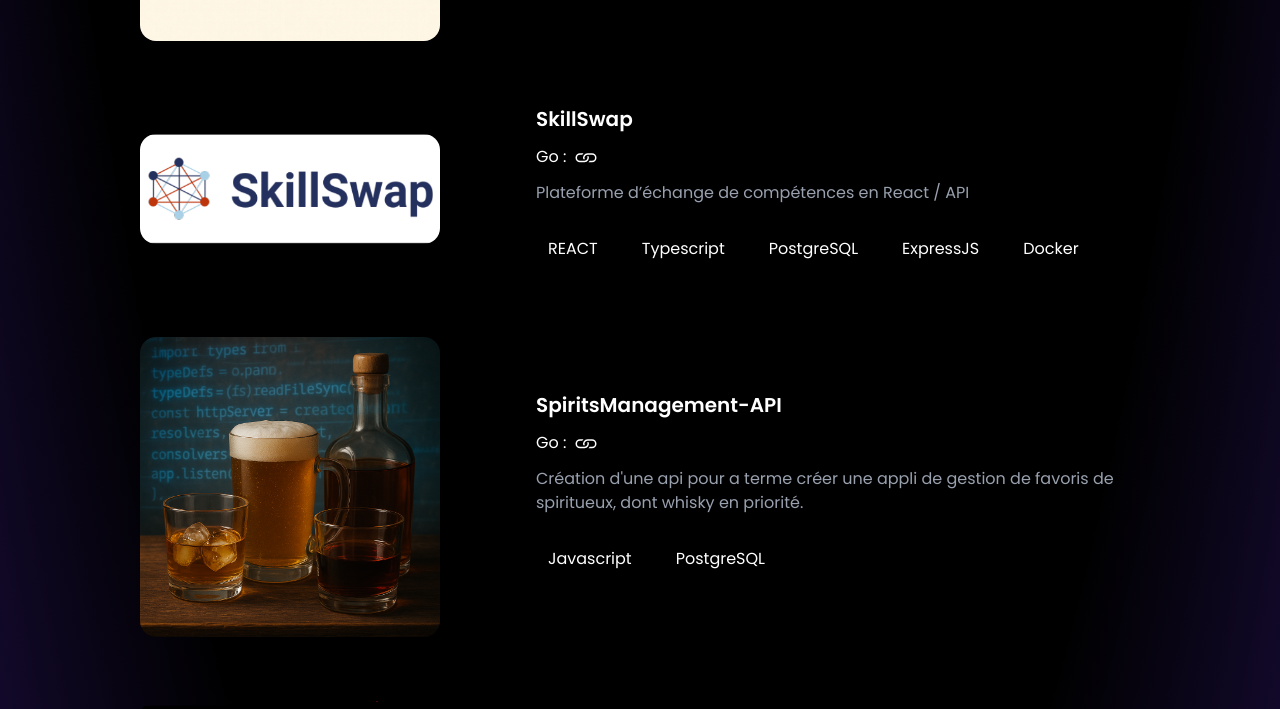
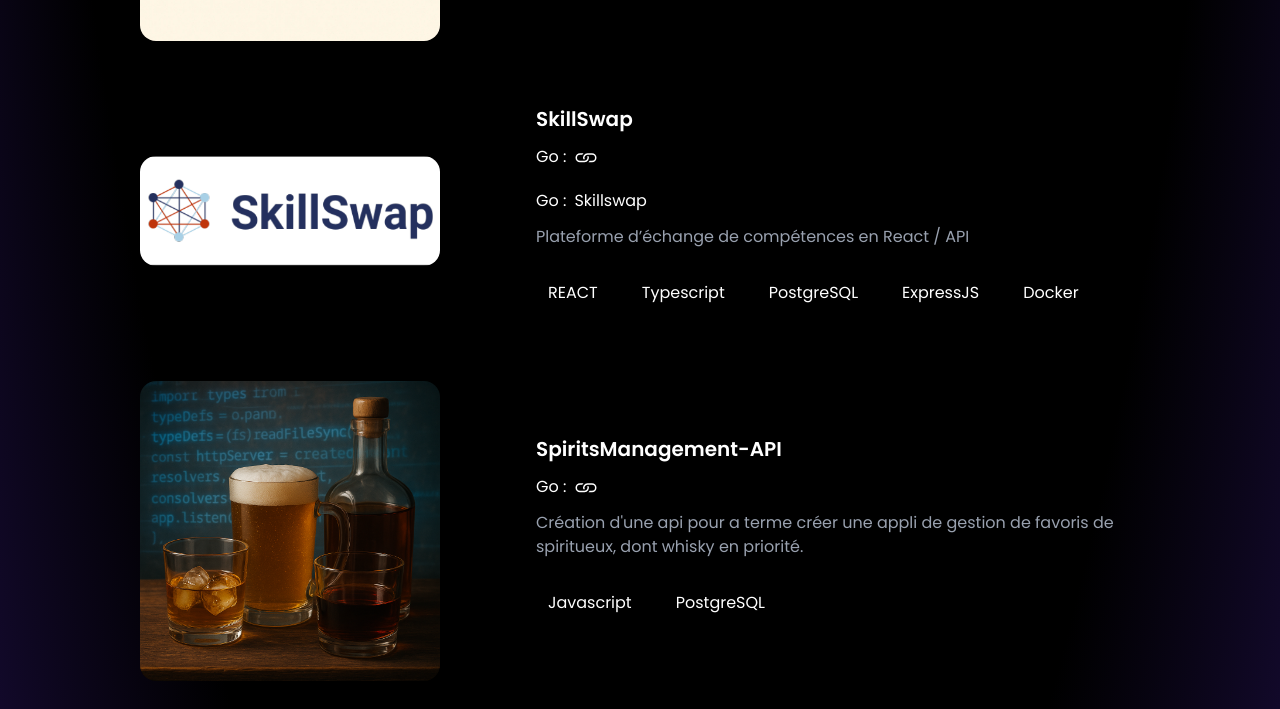
Before and after one commit to AnthonyMarcelin/portfolio, a React (Vite) app: page / in a window 1280 px wide. Shown: the part 2025-2734 px from the top of the page. Built offline with nearby package versions, Linux system fonts and the light colour scheme.

Commit message:
update : add skillswap project in production

```diff
--- a/src/components/ProjectCard.tsx
+++ b/src/components/ProjectCard.tsx
@@ -42,6 +42,20 @@ export default function ProjectCard({ project }: ProjectCardProps) {
                 </div>
               </div>
             )}
+            {project.title === "SkillSwap" && (
+              <div className="flex flex-col gap-2 mt-2">
+                <div className="flex flex-row gap-2">
+                  <p>Go :</p>
+                  <a
+                    href="https://skillswap.up.railway.app/"
+                    target="blank"
+                    className="w-fit"
+                  >
+                    Skillswap
+                  </a>
+                </div>
+              </div>
+            )}
             <p className="text-gray-400">{project.description}</p>
           </div>
 
```
